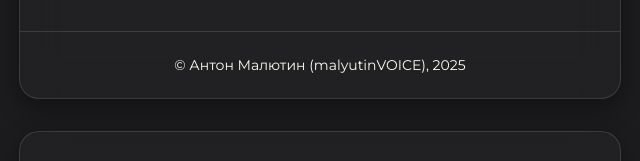
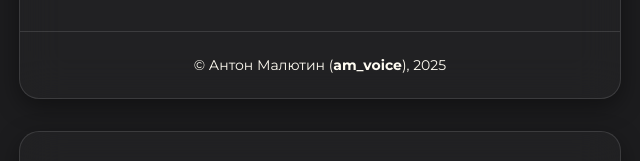
Before and after one commit to tonynof8/voiceprice, a plain HTML site: page index.html in a window 1280 px wide. Shown: the part 835-996 px from the top of the page, 321-961 px from the left. Drawn offline with nearby package versions, Linux system fonts and the light colour scheme.

Commit message:
Update index.html

```diff
--- a/index.html
+++ b/index.html
@@ -1242,7 +1242,7 @@
           </div>
         </div>
         <footer class="calc-footer">
-          © Антон Малютин (malyutinVOICE), 2025
+          © Антон Малютин (<b>am_voice</b>), 2025
         </footer>
       </div>
 
```
